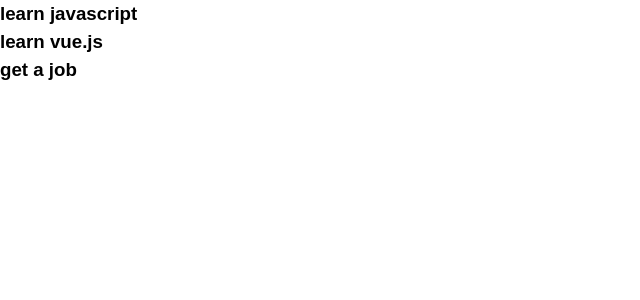
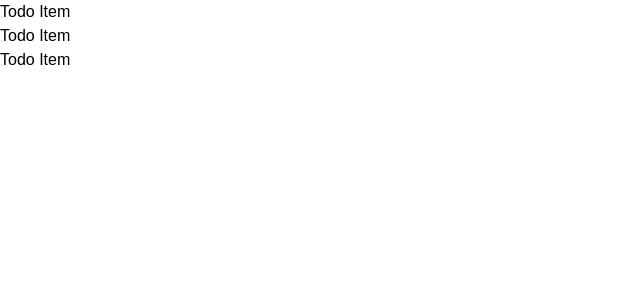
Before and after one commit to cag-martinez/vue-todo-list, a Vue app: page / in a window 1280 px wide. Shown: the top 300 px of the page, without its empty margins (0-640 px from the left). Built offline with nearby package versions, Linux system fonts and the light colour scheme.

Commit message:
created Item component and imported it into Todos

```diff
--- /dev/null
+++ b/src/components/Item.vue
@@ -0,0 +1,21 @@
+<template>
+    <div>
+        <p>Todo Item</p>
+    </div>
+</template>
+
+<script>
+export default {
+    name: 'Item'
+}
+</script>
+
+<style scoped>
+.todo-item{
+    background: cadetblue;
+    padding: 20px;
+    border-bottom: 1px darkblue;
+    }
+
+
+</style>
--- a/src/components/Todos.vue
+++ b/src/components/Todos.vue
@@ -1,19 +1,24 @@
 <template>
-    <div>
-        <!-- v-for will loop through all of my todos.
-        todo can be called anything, the second todos is the name of my array of objects -->
-        <div v-bind:key="todos.id" v-for="todos in todos">
-            <h3> {{ todos.title }} </h3>
-        </div>
+  <div>
+    <!-- v-for will loop through all of my todos.
+    todo can be called anything, the second todos is the name of my array of objects-->
+    <div v-bind:key="todos.id" v-for="todos in todos">
+      <!-- using this h3 element I am pasing the title of the todos to render on the screen -->
+      <Item />
     </div>
+  </div>
 </template>
 
 <script>
+//Importing the Item component
+import Item from './Item.vue'
+
+//Must add the component here also
 export default {
-    name: 'Todos',
-    props:['todos']
-}
+  name: "Todos",
+  components: {Item},
+  props: ["todos"]
+};
 </script>
 <style scoped>
-
 </style>
```
